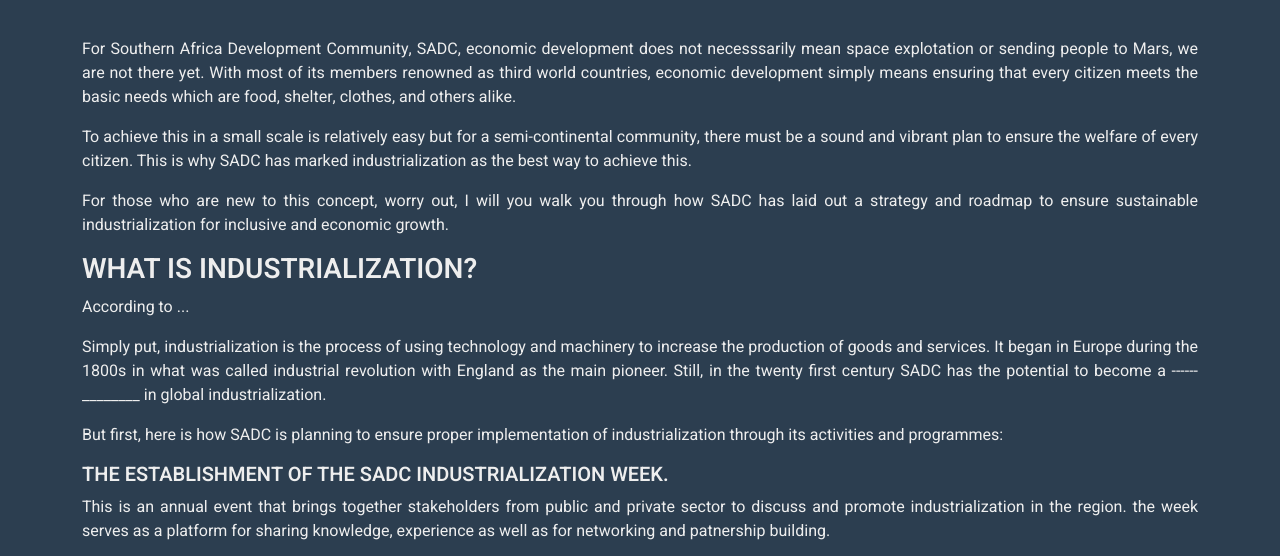
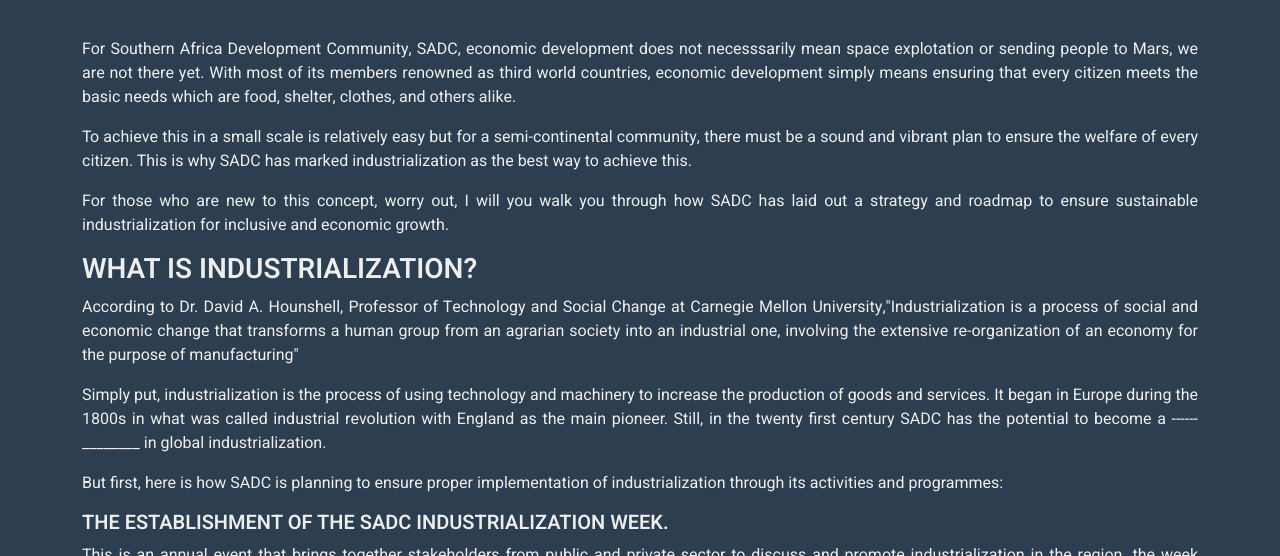
Before and after one commit to MosesAbraham/SADC, a plain HTML site: page index.html in a window 1280 px wide. Shown: the part 171-727 px from the top of the page. Drawn offline with nearby package versions, Linux system fonts and the light colour scheme.

Commit message:
Update index.html

```diff
--- a/index.html
+++ b/index.html
@@ -43,7 +43,7 @@
                             <P>To achieve this in a small scale is relatively easy but for a semi-continental community, there must be a sound and vibrant plan to ensure the welfare of every citizen.  This is why SADC has marked industrialization as the best way to achieve this.</P>
                            <P>For those who are new to this concept, worry out, I will you walk you through how SADC has laid out a strategy and roadmap to ensure sustainable industrialization for inclusive and economic growth.</P>
                         <h3>WHAT IS INDUSTRIALIZATION?</h3>
-                        <p>According to ...</p>
+                        <p>According to Dr. David A. Hounshell, Professor of Technology and Social Change at Carnegie Mellon University,"Industrialization is a process of social and economic change that transforms a human group from an agrarian society into an industrial one, involving the extensive re-organization of an economy for the purpose of manufacturing" </p>
                         <p>Simply put, industrialization is the process of using technology and machinery to increase the production of goods and services. It began in Europe during the 1800s in what was called industrial revolution with England as the main pioneer. Still, in the twenty first century SADC has the potential to become a ------________ in global industrialization.</p>
                         <p>But first, here is how SADC is planning to ensure proper implementation of industrialization through its activities and programmes:</p>
                        <h5>THE ESTABLISHMENT OF THE SADC INDUSTRIALIZATION WEEK. </h5>
```
